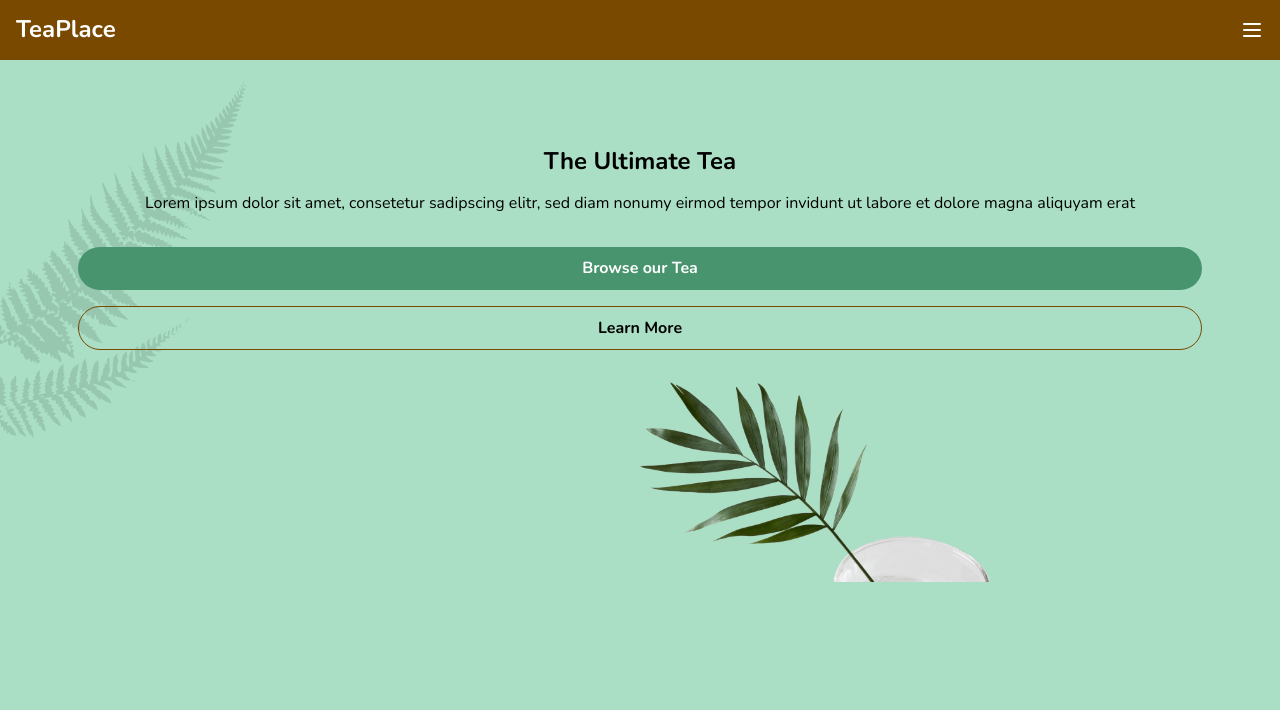
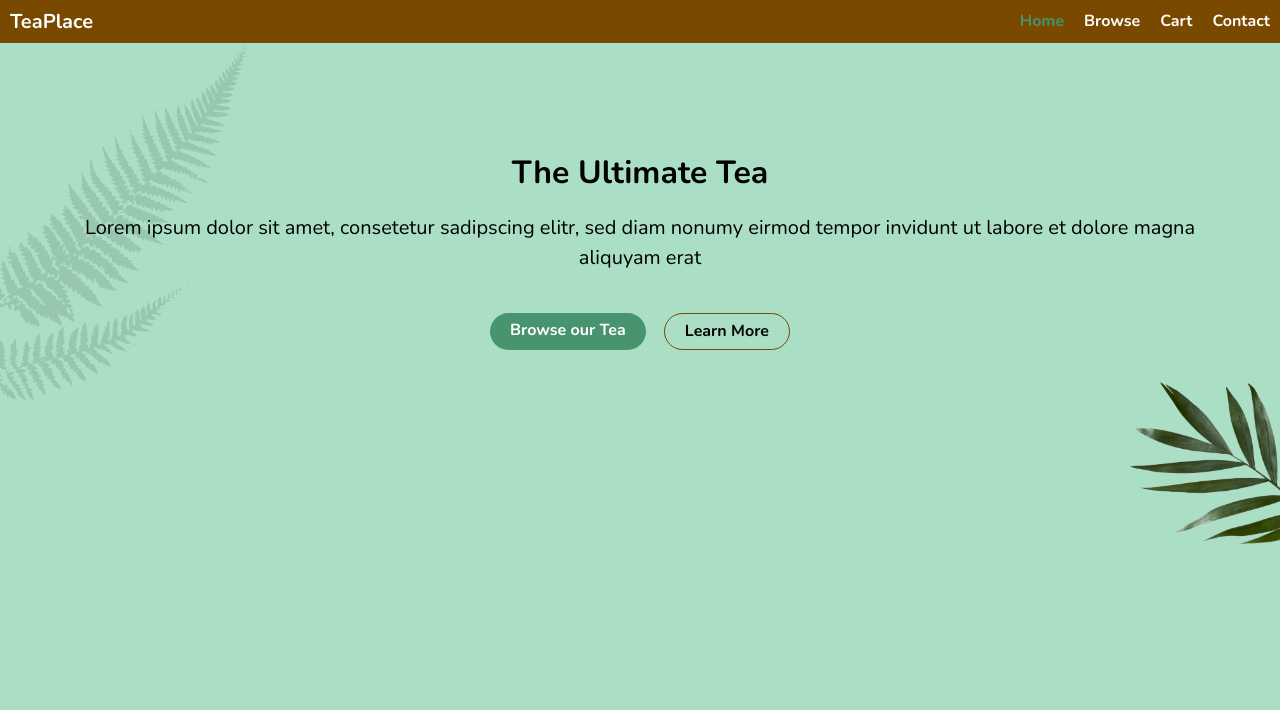
Before and after one commit to plaxamana/teaplace, a website: page index.html in a window 1280 px wide. Drawn offline with nearby package versions, Linux system fonts and the light colour scheme.

Commit message:
added media query for tablet size

```diff
--- a/css/index.css
+++ b/css/index.css
@@ -1,4 +1,12 @@
 @import url('https://fonts.googleapis.com/css2?family=Nunito:wght@300;400;700;800&display=swap');
+
+/* ================
+   GENERAL
+=================== */
+
+* {
+    box-sizing: border-box;
+}
 
 html, body {
     margin: 0;
@@ -12,6 +20,31 @@ body {
     font-size: 1rem;
 }
 
+.filter-white {
+    filter: invert(100%) sepia(13%) saturate(2%) hue-rotate(216deg) brightness(111%) contrast(101%);
+}
+
+/* ================
+   TYPOGRAPHY
+=================== */
+
+h1 {
+    margin-top: 3em;
+    font-size: 1.5rem;
+}
+
+p {
+    line-height: 1.5em;
+    width: 90%;
+    margin: 0 auto 2em;
+}
+
+a {
+    color: #FFF;
+    font-weight: 700;
+    text-decoration: none;
+}
+
 /* ================
    LAYOUT
 =================== */
@@ -20,23 +53,30 @@ body {
 
 header {
     display: flex;
-    padding: 1em;
     justify-content: space-between;
     background: #7A4900;
+    overflow: hidden;
 }
 
-.logo {
-    font-size: 1.5rem;
+a.logo {
+    font-size: 1.25em;
+    padding: .5em;
 }
 
-.filter-white {
-    filter: invert(100%) sepia(13%) saturate(2%) hue-rotate(216deg) brightness(111%) contrast(101%);
+.menu {
+    width: 2.5em;
+    cursor: pointer;
+    padding: .5em;
 }
 
-main {
-    padding: 1em;
-    text-align: center;
-    position: relative;
+.exit {
+    position: fixed;
+    top: .1em;
+    right: .05em;
+    width: 2.5em;
+    padding: 0;
+    background: none;
+    cursor: pointer;
 }
 
 /* navigation */
@@ -44,7 +84,6 @@ main {
 nav {
     visibility: hidden;
     position: fixed;
-    padding-left: .3em;
     top: 0;
     right: 0;
     margin: 0;
@@ -55,20 +94,6 @@ nav {
     transform: translateX(50%);
     opacity: 0;
     transition: all 300ms;
-    /* display:none; */
-}
-
-.menu {
-    width: 1.5em;
-    cursor: pointer;
-}
-
-.exit {
-    position: fixed;
-    top: .25em;
-    right: .25em;
-    width: 3em;
-    cursor: pointer;
 }
 
 .open-nav {
@@ -78,32 +103,34 @@ nav {
 }
 
 ul {
-    text-transform: uppercase;
-    margin-top: 3.7em;
-    margin-left: 0;
+    margin-top: 3.5em;
+    padding: 0;
     list-style: none;
 }
 
-/* #47946E */
+
+li a {
+    display: block;
+    margin-bottom: .2em;
+    padding: .75em 1em;
+    background: linear-gradient(90deg, rgba(120,86,35,1) 4%, rgba(61,44,20,1) 4%);
+    font-size: 1.25rem;
+}
+
 .active {
     color: #47946E;
 }
 
-ul li a {
+
+/* Main */
+
+main {
     padding: 1em;
-    display: block;
-    font-size: 1.4rem;
-    margin-left: -2em;
-    margin-bottom: .25em;
-    background: linear-gradient(90deg, rgba(120,86,35,1) 4%, rgba(61,44,20,1) 4%);
+    text-align: center;
+    position: relative;
 }
 
 /* Buttons */
-
-.btn-container {
-    width: 90%;
-    margin: 0 auto;
-}
 
 .cta {
     display: block;
@@ -130,14 +157,13 @@ ul li a {
     position: absolute;
     z-index: -1;
     top: 0;
-    left: 50%;
+    right: -200px;
     width: 350px;
 }
 
 .fern {
     position: absolute;
     z-index: -1;
-    height: 50vh;
     width: 250px;
     top: 0;
     left: 0;
@@ -146,33 +172,82 @@ ul li a {
 }
 
 /* ================
-   TYPOGRAPHY
-=================== */
-
-h1 {
-    margin-top: 3em;
-    font-size: 1.5rem;
-}
-
-p {
-    line-height: 1.5em;
-    width: 90%;
-    margin: 0 auto 2em;
-}
-
-a {
-    color: #FFF;
-    font-weight: 700;
-    text-decoration: none;
-}
-
-/* ================
    MEDIA QUERIES
 =================== */
 
-@media (min-width: 500px) {
+@media (min-width: 460px) {
+    header {
+        display: flex;
+        overflow: visible;
+        align-items: center;
+        justify-content: space-between;
+    }
 
+    .menu,
+    .exit {
+        display: none;
+    }
+
+    nav {
+        visibility: unset;
+        position: unset;
+        background: none;
+        height: auto;
+        opacity: 1;
+        transform: translateX(0);
+    }
+
+    ul {
+        margin: auto;
+        display: flex;
+        float: right;
+    }
+
+
+    li a {
+        position: relative;
+        margin-bottom: auto;
+        padding: .625em;
+        background: none;
+        font-size: 1rem;
+    }
+
+    li a:hover::after,
+    li a:focus::after {
+        content: '';
+        display: block;
+        position: absolute;
+        bottom: 0;
+        left: 25%;
+        height: 5px;
+        width: 50%;
+        background: #53664b;
+    }
+
+
+    .btn-container {
+        display: flex;
+        width: 300px;
+        margin: 0 auto;
+        justify-content: space-between;
+    }
+
+    .cta {
+        padding: .5em 1.25em;
+    }
 }
+
+@media (min-width: 630px) {
+    h1 {
+        font-size: 2rem;
+    }
+
+    p {
+        font-size: 1.25rem;
+    }
+}
+
+
 
 /*
 
```
Also changed, not shown: index.html (+1 -1 lines).
